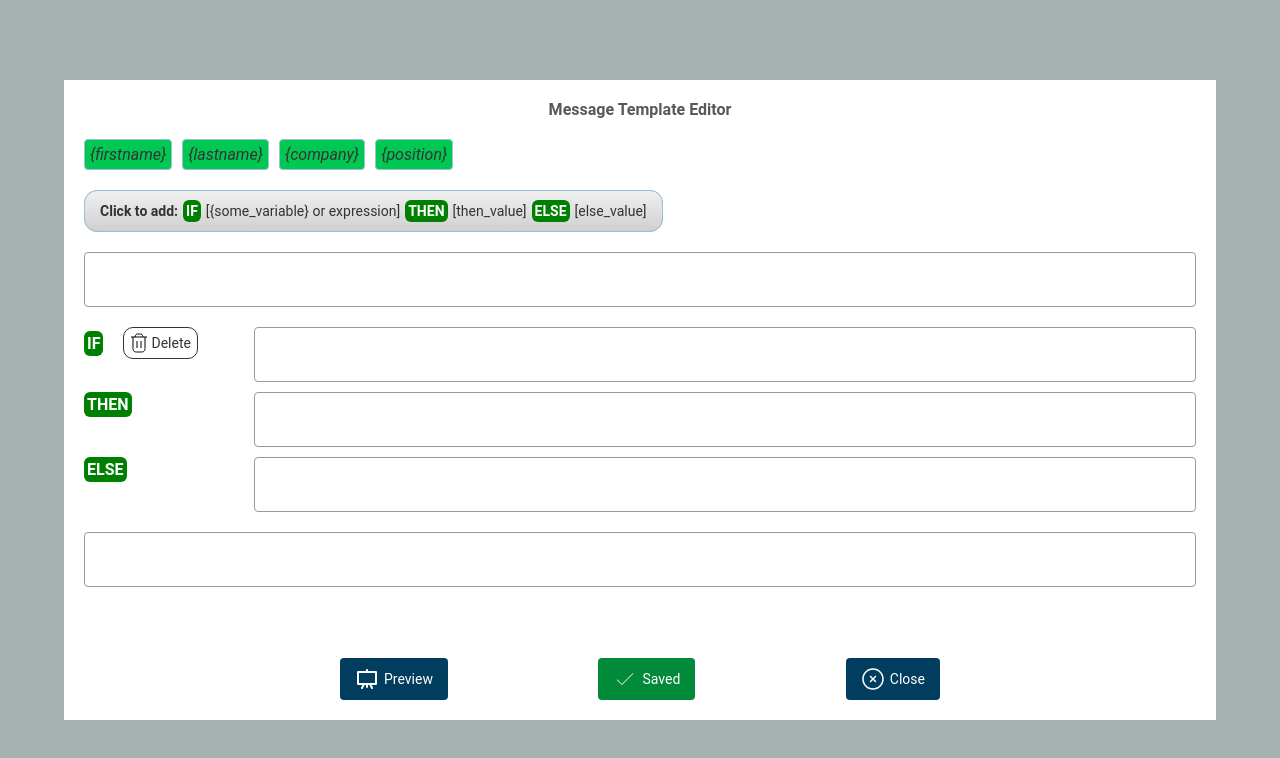
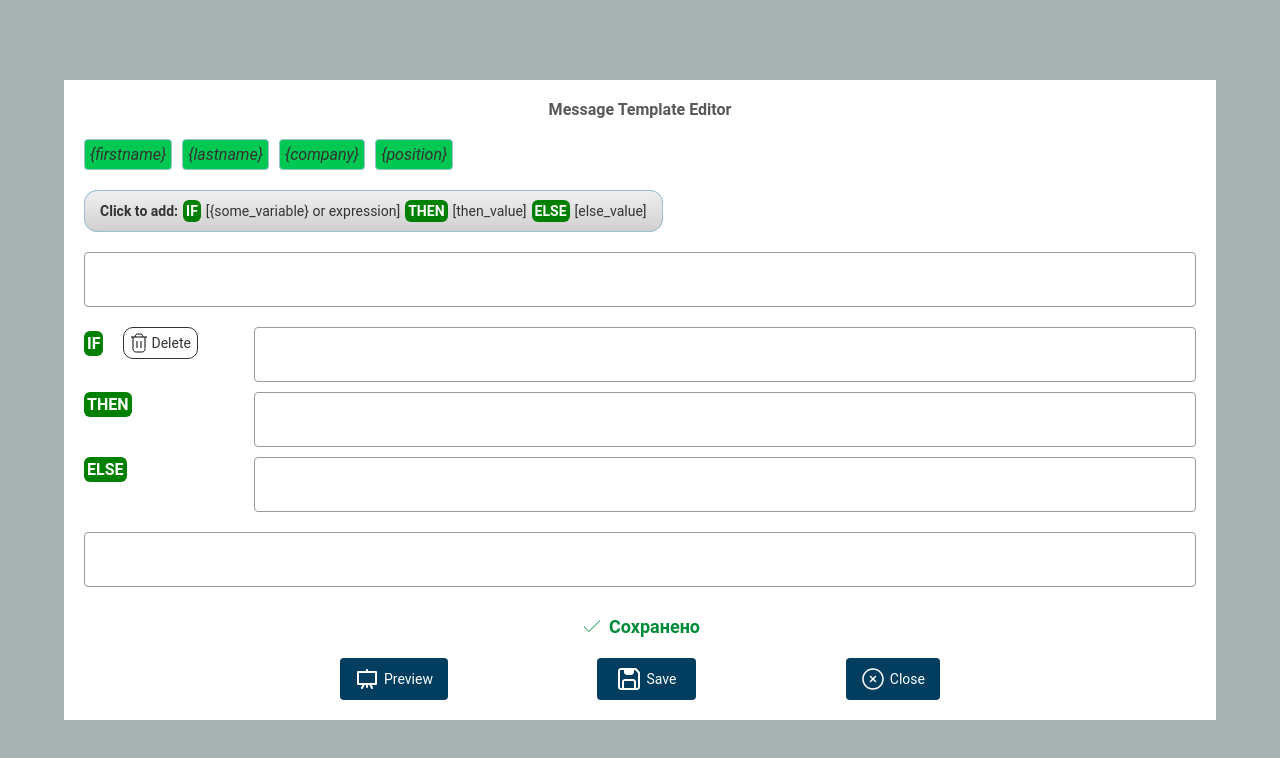
Before and after one commit to Polotenhicko/linked-helper-message-template-editor, a React (Create React App) app: page / in a window 1280 px wide. Both pictures are taken after a click on the button "Message Editor". Shown: the top 758 px of the page. Built offline with nearby package versions, Linux system fonts and the light colour scheme.

Commit message:
add status text

```diff
--- a/src/components/ActionPanel/ActionPanel.module.css
+++ b/src/components/ActionPanel/ActionPanel.module.css
@@ -1,12 +1,10 @@
 .actionPanel {
   display: flex;
-  justify-content: space-between;
-  flex-wrap: wrap;
+  flex-direction: column;
+  justify-content: center;
   align-items: center;
-  margin: 0 auto;
   margin-top: auto;
-  max-width: 600px;
-  width: 100%;
+  row-gap: 20px;
 }
 
 .actionButton {
@@ -16,14 +14,18 @@
   color: #fff;
 }
 
-.savingButton {
-  background-color: #990000;
-  transition: all 0.4s ease;
+.buttonList {
+  display: flex;
+  margin: 0 auto;
+  max-width: 600px;
+  width: 100%;
+  justify-content: space-between;
+  align-items: center;
 }
 
-.savingButton.saved {
-  background-color: #008a39;
-  color: #fff;
+.savingButton {
+  padding-left: 20px;
+  padding-right: 20px;
 }
 
 @media (max-width: 450px) {
--- a/src/components/ActionPanel/ActionPanel.tsx
+++ b/src/components/ActionPanel/ActionPanel.tsx
@@ -1,10 +1,10 @@
 import styles from './ActionPanel.module.css';
 import { Button } from '../../controls/Button';
 import { ReactComponent as CanvasSvg } from '../../assets/icons/canvas.svg';
-import { ReactComponent as CheckSvg } from '../../assets/icons/check.svg';
 import { ReactComponent as CloseSvg } from '../../assets/icons/close.svg';
-import { ReactComponent as CrossSvg } from '../../assets/icons/cross.svg';
+import { ReactComponent as SaveSvg } from '../../assets/icons/save.svg';
 import { cn } from '../../utils/cn';
+import { SaveStatus } from '../SaveStatus';
 
 interface IActionPanelProps {
   onSaveTemplate: () => void;
@@ -19,35 +19,23 @@ export function ActionPanel({
   onShowMessagePreview,
   isLastChangesSaved,
 }: IActionPanelProps) {
-  const classNameBtnLastSaves = cn({
-    [styles.actionButton]: true,
-    [styles.savingButton]: true,
-    [styles.saved]: isLastChangesSaved,
-  });
-
-  const buttonSave = isLastChangesSaved ? (
-    <>
-      <CheckSvg /> Saved
-    </>
-  ) : (
-    <>
-      <CrossSvg /> Not saved
-    </>
-  );
-
   return (
     <div className={styles.actionPanel}>
+      <SaveStatus isLastChangesSaved={isLastChangesSaved} />
+      <div className={styles.buttonList}>
         <Button className={styles.actionButton} onClick={onShowMessagePreview}>
           <CanvasSvg />
           Preview
         </Button>
-      <Button className={classNameBtnLastSaves} onClick={onSaveTemplate}>
-        {buttonSave}
+        <Button className={cn(styles.actionButton, styles.savingButton)} onClick={onSaveTemplate}>
+          <SaveSvg />
+          Save
         </Button>
         <Button className={styles.actionButton} onClick={onClose}>
           <CloseSvg />
           Close
         </Button>
       </div>
+    </div>
   );
 }
--- a/src/components/InsertConditionalBlock/InsertConditionalBlock.tsx
+++ b/src/components/AddConditionalBlock/AddConditionalBlock.tsx
@@ -1,13 +1,13 @@
 import { Button } from '../../controls/Button';
 import templateService from '../../services/template.service';
-import styles from './InsertConditionalBlock.module.css';
+import styles from './AddConditionalBlock.module.css';
 
-interface IInsertConditionalBlockProps {
+interface IAddConditionalBlockProps {
   setChangesNotSaved: () => void;
   lastFocusedInput: React.RefObject<HTMLTextAreaElement | null>;
 }
 
-export function InsertConditionalBlock({ setChangesNotSaved, lastFocusedInput }: IInsertConditionalBlockProps) {
+export function AddConditionalBlock({ setChangesNotSaved, lastFocusedInput }: IAddConditionalBlockProps) {
   const handleAddConditionalBlock = () => {
     const lastFocus = lastFocusedInput.current;
     // may be input was focused, but now is deleted from html
--- /dev/null
+++ b/src/components/AddConditionalBlock/index.ts
@@ -0,0 +1 @@
+export { AddConditionalBlock } from './AddConditionalBlock';
--- a/src/components/InsertConditionalBlock/index.ts
+++ /dev/null
@@ -1 +0,0 @@
-export { InsertConditionalBlock } from './InsertConditionalBlock';
--- a/src/components/MessageEditor/MessageEditor.tsx
+++ b/src/components/MessageEditor/MessageEditor.tsx
@@ -2,7 +2,7 @@ import { Modal } from '../Modal';
 import { VarNameList } from '../VarNameList';
 import { TArrVarNames } from '../VarNameList/VarNameList';
 import { useEffect, useRef, useState } from 'react';
-import { InsertConditionalBlock } from '../InsertConditionalBlock';
+import { AddConditionalBlock } from '../AddConditionalBlock';
 import { TextArea } from '../../controls/TextArea';
 import templateService, { ITemplate } from '../../services/template.service';
 import styles from './MessageEditor.module.css';
@@ -158,8 +158,7 @@ export function MessageEditor({ onClose, arrVarNames, template: sample, callback
         <div className={styles.messageEditor} ref={messageEditorRef}>
           <h2 className={styles.title}>Message Template Editor</h2>
           <VarNameList arrVarNames={arrVarNames} onClickVarName={handleClickVarName} />
-          <InsertConditionalBlock setChangesNotSaved={setChangesNotSaved} lastFocusedInput={lastFocusedInput} />
-
+          <AddConditionalBlock setChangesNotSaved={setChangesNotSaved} lastFocusedInput={lastFocusedInput} />
           <TextArea
             onFocusInput={setLastFocusedInput}
             onChange={handleChangeStartMessage}
--- /dev/null
+++ b/src/components/SaveStatus/SaveStatus.module.css
@@ -0,0 +1,14 @@
+.status {
+  font-size: 18px;
+  font-weight: 700;
+  color: #990000;
+  transition: all 0.4s ease;
+  display: flex;
+  align-items: center;
+  justify-content: center;
+  column-gap: 5px;
+}
+
+.saved {
+  color: #008a39;
+}
--- /dev/null
+++ b/src/components/SaveStatus/SaveStatus.tsx
@@ -0,0 +1,29 @@
+import { cn } from '../../utils/cn';
+import styles from './SaveStatus.module.css';
+import { ReactComponent as CheckSvg } from '../../assets/icons/check.svg';
+import { ReactComponent as CrossSvg } from '../../assets/icons/cross.svg';
+
+interface ISaveStatusProps {
+  isLastChangesSaved: boolean;
+}
+
+export function SaveStatus({ isLastChangesSaved }: ISaveStatusProps) {
+  const statusText = isLastChangesSaved ? (
+    <>
+      <CheckSvg />
+      Сохранено
+    </>
+  ) : (
+    <>
+      <CrossSvg />
+      Не сохранено
+    </>
+  );
+
+  const className = cn({
+    [styles.status]: true,
+    [styles.saved]: isLastChangesSaved,
+  });
+
+  return <div className={className}>{statusText}</div>;
+}
--- /dev/null
+++ b/src/components/SaveStatus/index.ts
@@ -0,0 +1 @@
+export { SaveStatus } from './SaveStatus'
```
Also changed, not shown: src/assets/icons/save.svg (added), src/components/AddConditionalBlock/AddConditionalBlock.module.css (renamed from src/components/InsertConditionalBlock/InsertConditionalBlock.module.css). Lines whose indentation alone changed are shown as unchanged.
